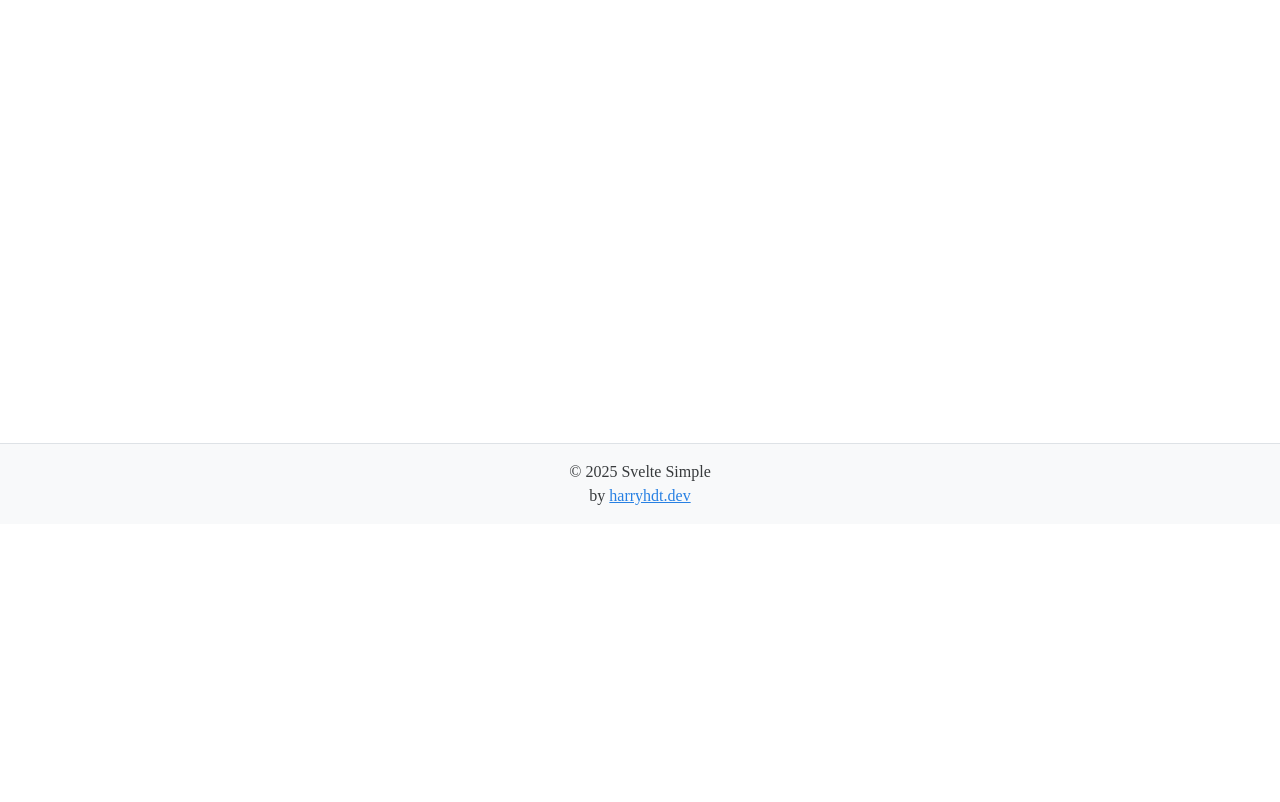
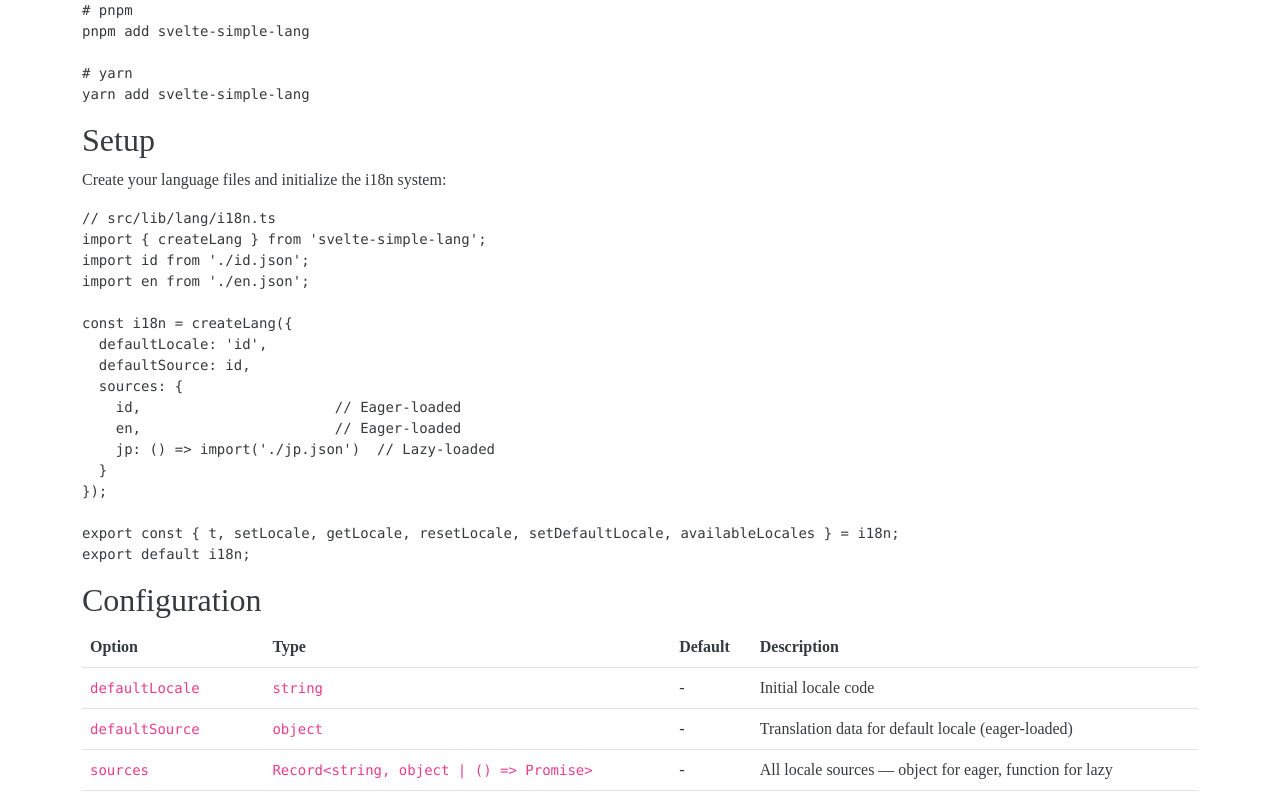
Before and after one commit to harryhdt/svelte-simple-usages, a SvelteKit app: page /docs/lang/usage in a window 1280 px wide. Before the commit this address had no page. Shown: the part 280-1082 px from the top of the page. Before the commit the page ends 804 px from the top, so only its background shows below. Built offline with nearby package versions, Linux system fonts and the light colour scheme; a web font is replaced by a local one.

Commit message:
feat: add usage guide for svelte-simple-lang with installation, setup, and configuration details

```diff
--- /dev/null
+++ b/src/routes/docs/lang/usage/+page.svelte
@@ -0,0 +1,156 @@
+<div class="docs-content">
+	<h1 class="fw-bold mb-2">Usage Guide</h1>
+	<p class="lead text-muted mb-4">Complete walkthrough for integrating svelte-simple-lang in your Svelte app.</p>
+
+	<h2>Installation</h2>
+	<pre><code># npm
+npm install svelte-simple-lang
+
+# pnpm
+pnpm add svelte-simple-lang
+
+# yarn
+yarn add svelte-simple-lang</code></pre>
+
+	<h2>Setup</h2>
+	<p>Create your language files and initialize the i18n system:</p>
+	<pre><code>// src/lib/lang/i18n.ts
+import &lbrace; createLang &rbrace; from 'svelte-simple-lang';
+import id from './id.json';
+import en from './en.json';
+
+const i18n = createLang(&lbrace;
+  defaultLocale: 'id',
+  defaultSource: id,
+  sources: &lbrace;
+    id,                       // Eager-loaded
+    en,                       // Eager-loaded
+    jp: () =&gt; import('./jp.json')  // Lazy-loaded
+  &rbrace;
+&rbrace;);
+
+export const &lbrace; t, setLocale, getLocale, resetLocale, setDefaultLocale, availableLocales &rbrace; = i18n;
+export default i18n;</code></pre>
+
+	<h2>Configuration</h2>
+	<table class="table">
+		<thead>
+			<tr>
+				<th>Option</th>
+				<th>Type</th>
+				<th>Default</th>
+				<th>Description</th>
+			</tr>
+		</thead>
+		<tbody>
+			<tr>
+				<td><code>defaultLocale</code></td>
+				<td><code>string</code></td>
+				<td>-</td>
+				<td>Initial locale code</td>
+			</tr>
+			<tr>
+				<td><code>defaultSource</code></td>
+				<td><code>object</code></td>
+				<td>-</td>
+				<td>Translation data for default locale (eager-loaded)</td>
+			</tr>
+			<tr>
+				<td><code>sources</code></td>
+				<td><code>Record&lt;string, object | () =&gt; Promise&gt;</code></td>
+				<td>-</td>
+				<td>All locale sources — object for eager, function for lazy</td>
+			</tr>
+			<tr>
+				<td><code>maxCachedLocales</code></td>
+				<td><code>number</code></td>
+				<td><code>5</code></td>
+				<td>LRU cache size (min 2, default locale never evicted)</td>
+			</tr>
+		</tbody>
+	</table>
+
+	<h2>Using the Translation Function</h2>
+	<p>The <code>t()</code> function translates keys based on the active locale:</p>
+	<pre><code>t('hello')                          // simple
+t('hello_&lbrace;name&rbrace;', &lbrace; name: 'User' &rbrace;) // with params
+t('nav.home')                       // nested key (dot notation)</code></pre>
+
+	<h3>Pluralization</h3>
+	<p>When <code>count</code> is passed as a param, the library automatically resolves plural forms:</p>
+	<table class="table">
+		<thead>
+			<tr><th>count</th><th>Key resolved</th></tr>
+		</thead>
+		<tbody>
+			<tr><td><code>0</code></td><td><code>key_zero</code> (falls back to singular)</td></tr>
+			<tr><td><code>1</code></td><td>Singular (base key)</td></tr>
+			<tr><td><code>2+</code></td><td><code>key_plural</code></td></tr>
+		</tbody>
+	</table>
+	<pre><code>t('you_have_&lbrace;count&rbrace;_apple', &lbrace; count: 0 &rbrace;) // "No apples"
+t('you_have_&lbrace;count&rbrace;_apple', &lbrace; count: 1 &rbrace;) // "You have 1 apple"
+t('you_have_&lbrace;count&rbrace;_apple', &lbrace; count: 5 &rbrace;) // "You have 5 apples"</code></pre>
+
+	<h2>Switching Locales</h2>
+	<p><code>setLocale()</code> is async and race-condition safe — concurrent calls are queued:</p>
+	<pre><code>const success = await setLocale('en');
+if (success) &lbrace;
+  // UI updates automatically via Svelte $state reactivity
+&rbrace;</code></pre>
+
+	<h3>Managing Default</h3>
+	<pre><code>resetLocale()             // Reset to current default locale
+setDefaultLocale('en')    // Change default AND switch to it</code></pre>
+
+	<h2>Lazy Loading</h2>
+	<p>Pass a function instead of an object to defer loading until first use:</p>
+	<pre><code>sources: &lbrace;
+  id,                                  // Loaded immediately
+  jp: async () =&gt; &lbrace;                    // Loaded only when first switched to
+    const res = await fetch('/locales/jp.json');
+    return &lbrace; default: await res.json() &rbrace;;
+  &rbrace;
+&rbrace;</code></pre>
+
+	<h2>LRU Cache</h2>
+	<p>The library keeps recently-used locales in memory. The default locale is pinned and never evicted:</p>
+	<pre><code>createLang(&lbrace;
+  ...
+  maxCachedLocales: 3  // 1 default + 2 other locales cached
+&rbrace;)</code></pre>
+	<p>When the cache is full, the oldest non-default locale is evicted.</p>
+
+	<h2>Client-Side Usage</h2>
+	<pre><code>import &lbrace; setDefaultLocale, setLocale, getLocale, t, availableLocales &rbrace; from '$lib/lang/i18n';
+
+// Persist preference
+const saved = localStorage.getItem('locale') ?? 'id';
+await setDefaultLocale(saved);
+
+const switchLang = async (l) =&gt; &lbrace;
+  const ok = await setLocale(l);
+  if (ok) localStorage.setItem('locale', l);
+&rbrace;;
+
+&lbrace;@html t('hello')&rbrace;
+each availableLocales as locale&rbrace;
+  &lt;button onclick=&lbrace;() =&gt; switchLang(locale)&rbrace;&gt;&lbrace;locale&rbrace;&lt;/button&gt;
+&lbrace;/each&rbrace;</code></pre>
+
+	<h2>Server-Side (SSR)</h2>
+	<p>Use <code>setDefaultLocale()</code> in your layout server load to set locale per request:</p>
+	<pre><code>// src/routes/+layout.server.ts
+import type &lbrace; LayoutServerLoad &rbrace; from './$types';
+
+export const load: LayoutServerLoad = async (&lbrace; cookies &rbrace;) =&gt; &lbrace;
+  const locale = cookies.get('locale') || 'id';
+  return &lbrace; locale &rbrace;;
+&rbrace;;</code></pre>
+
+	<pre><code>// src/routes/+layout.svelte
+import &lbrace; setDefaultLocale &rbrace; from '$lib/lang/i18n';
+
+let &lbrace; children, data &rbrace; = $props();
+await setDefaultLocale(data.locale);</code></pre>
+</div>
```
